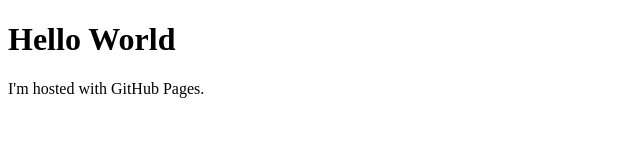
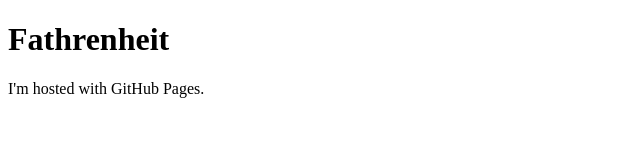
Before and after one commit to fathrenheit/fathrenheit.github.io, a plain HTML site: page index.html in a window 1280 px wide. Shown: the full height of the page, 0-640 px from the left. Drawn offline with Linux system fonts and the light colour scheme.

Commit message:
Update index.html

```diff
--- a/index.html
+++ b/index.html
@@ -1,7 +1,7 @@
 <!DOCTYPE html>
 <html>
 <body>
-<h1>Hello World</h1>
+<h1>Fathrenheit</h1>
 <p>I'm hosted with GitHub Pages.</p>
 </body>
 </html>
```
